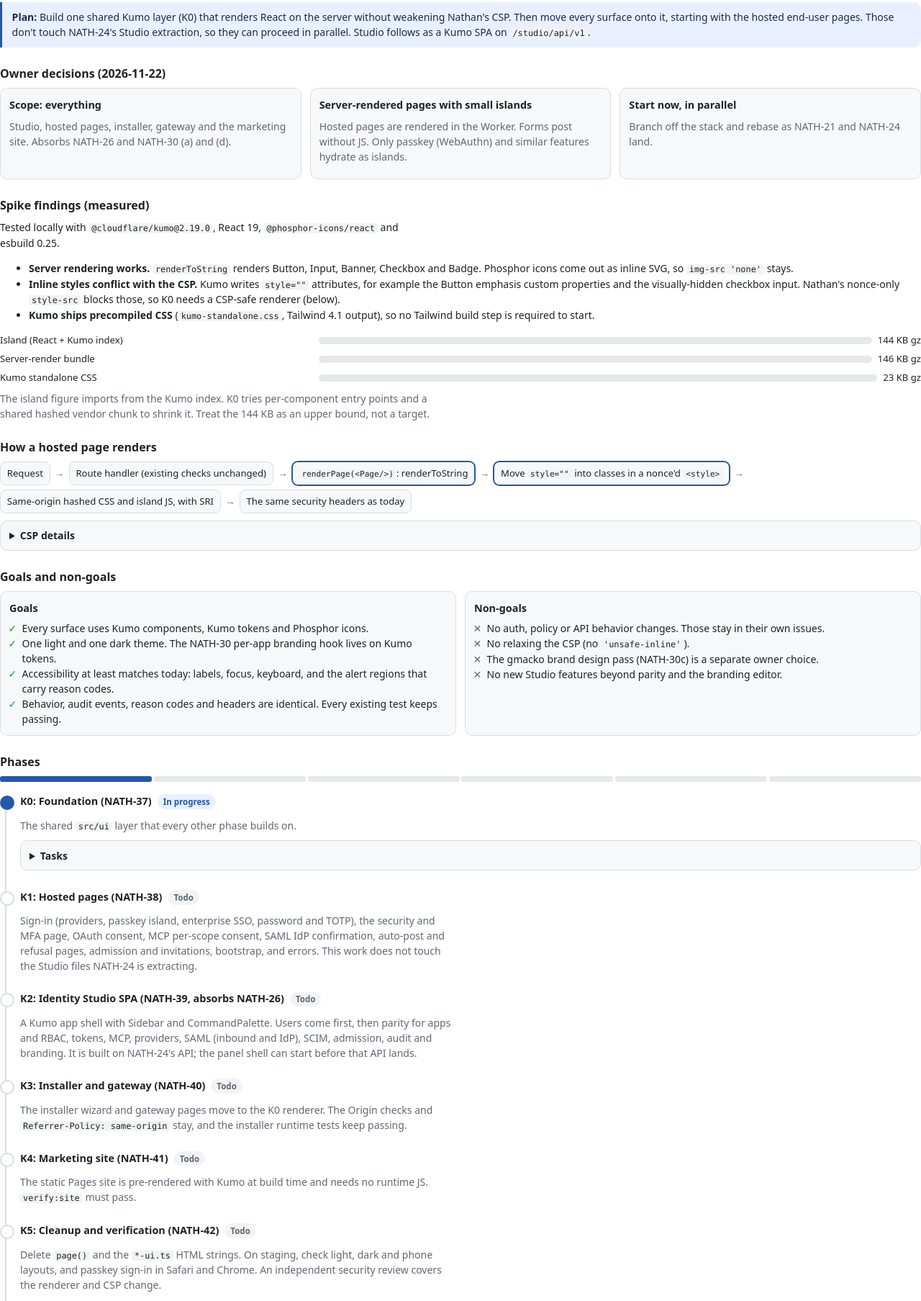
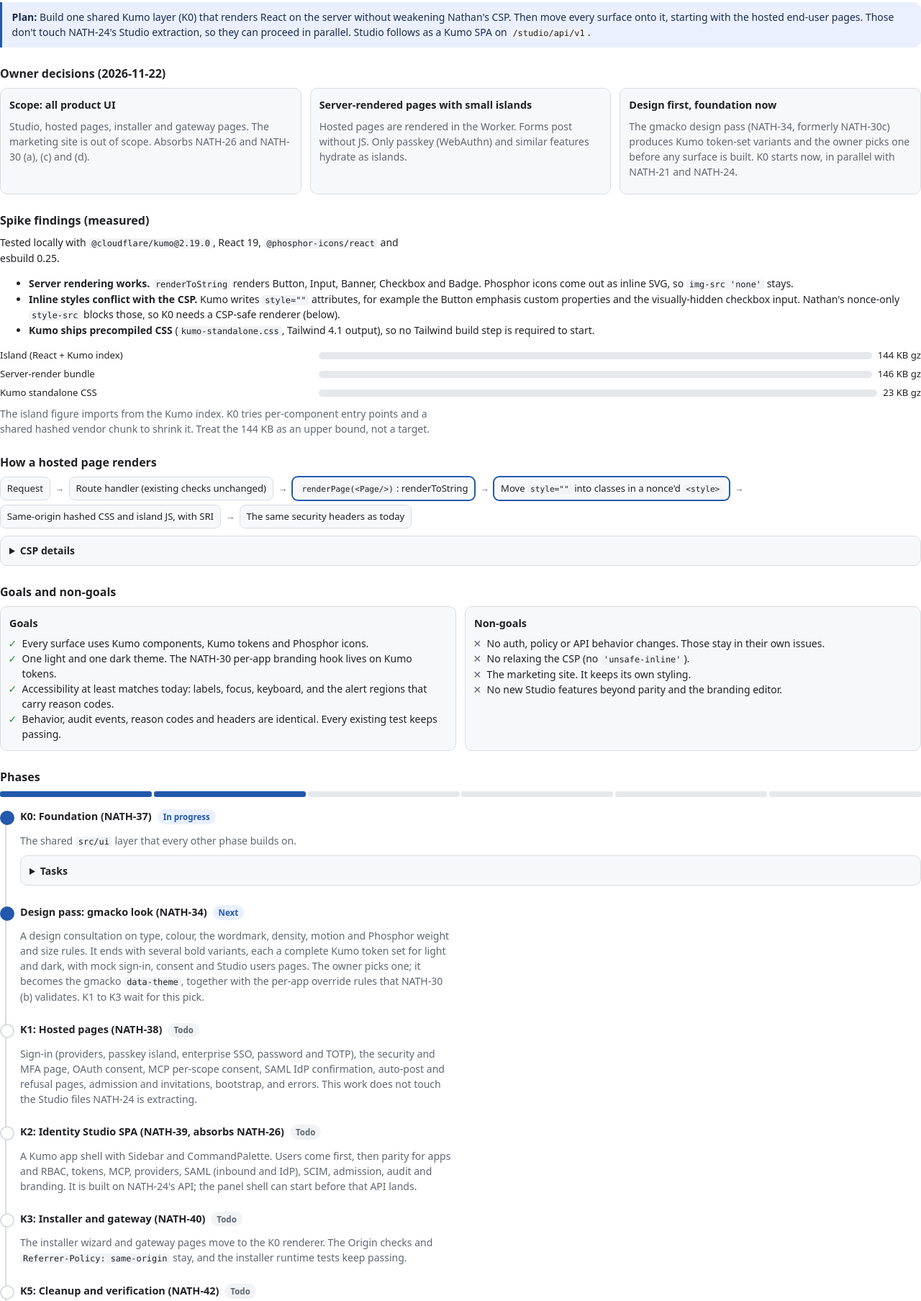
Before and after one commit to gmackie/nathan, a website: page docs/plans/2026-11-22-kumo-ui-overhaul.html in a window 1280 px wide. Shown: the part 89-1896 px from the top of the page at 72% size. Drawn offline with Linux system fonts and the light colour scheme.

Commit message:
NATH-32: plan scope per owner: no marketing site, design pass first
Co-Authored-By: Claude Opus 5.5 <noreply@anthropic.com>

```diff
--- a/docs/plans/2026-11-22-kumo-ui-overhaul.html
+++ b/docs/plans/2026-11-22-kumo-ui-overhaul.html
@@ -78,9 +78,9 @@
 
   <h2 class="reveal" style="--i:3">Owner decisions (2026-11-22)</h2>
   <div class="grid2">
-    <section class="card reveal" style="--i:4"><h3>Scope: everything</h3><p class="muted">Studio, hosted pages, installer, gateway and the marketing site. Absorbs NATH-26 and NATH-30 (a) and (d).</p></section>
+    <section class="card reveal" style="--i:4"><h3>Scope: all product UI</h3><p class="muted">Studio, hosted pages, installer and gateway pages. The marketing site is out of scope. Absorbs NATH-26 and NATH-30 (a), (c) and (d).</p></section>
     <section class="card reveal" style="--i:5"><h3>Server-rendered pages with small islands</h3><p class="muted">Hosted pages are rendered in the Worker. Forms post without JS. Only passkey (WebAuthn) and similar features hydrate as islands.</p></section>
-    <section class="card reveal" style="--i:6"><h3>Start now, in parallel</h3><p class="muted">Branch off the stack and rebase as NATH-21 and NATH-24 land.</p></section>
+    <section class="card reveal" style="--i:6"><h3>Design first, foundation now</h3><p class="muted">The gmacko design pass (NATH-34, formerly NATH-30c) produces Kumo token-set variants and the owner picks one before any surface is built. K0 starts now, in parallel with NATH-21 and NATH-24.</p></section>
   </div>
 
   <h2>Spike findings (measured)</h2>
@@ -126,14 +126,14 @@
     <section class="card"><h3>Non-goals</h3><ul class="nongoals">
       <li>No auth, policy or API behavior changes. Those stay in their own issues.</li>
       <li>No relaxing the CSP (no <code>'unsafe-inline'</code>).</li>
-      <li>The gmacko brand design pass (NATH-30c) is a separate owner choice.</li>
+      <li>The marketing site. It keeps its own styling.</li>
       <li>No new Studio features beyond parity and the branding editor.</li>
     </ul></section>
   </div>
 
   <h2>Phases</h2>
-  <div class="progress" role="img" aria-label="Phase K0 in progress, K1 to K5 to do">
-    <span class="active" style="--i:0"></span><span style="--i:1"></span><span style="--i:2"></span><span style="--i:3"></span><span style="--i:4"></span><span style="--i:5"></span>
+  <div class="progress" role="img" aria-label="K0 and the design pass in progress; K1, K2, K3 and K5 to do">
+    <span class="active" style="--i:0"></span><span class="active" style="--i:1"></span><span style="--i:2"></span><span style="--i:3"></span><span style="--i:4"></span><span style="--i:5"></span>
   </div>
   <ol class="timeline">
     <li class="active reveal" style="--i:7"><div class="head"><h3>K0: Foundation (NATH-37)</h3><span class="chip active">In progress</span></div>
@@ -148,14 +148,14 @@
           <tr><td>Phosphor icon map: providers (Google, Apple, GitHub, Discord, Twitch, X), security, status</td><td><code>src/ui/icons.tsx</code></td><td>Every provider in the registry has an icon</td><td><span class="chip todo">Todo</span></td></tr>
           <tr><td>Layouts: <code>AuthLayout</code>, <code>RefusalPage</code> (keeps reason codes), <code>AutoPostPage</code></td><td><code>src/ui/layouts/*</code></td><td>Server-render tests</td><td><span class="chip todo">Todo</span></td></tr>
         </tbody></table></div></details></li>
+    <li class="active reveal" style="--i:8"><div class="head"><h3>Design pass: gmacko look (NATH-34)</h3><span class="chip active">Next</span></div>
+      <p class="muted">A design consultation on type, colour, the wordmark, density, motion and Phosphor weight and size rules. It ends with several bold variants, each a complete Kumo token set for light and dark, with mock sign-in, consent and Studio users pages. The owner picks one; it becomes the gmacko <code>data-theme</code>, together with the per-app override rules that NATH-30 (b) validates. K1 to K3 wait for this pick.</p></li>
     <li class="reveal" style="--i:8"><div class="head"><h3>K1: Hosted pages (NATH-38)</h3><span class="chip todo">Todo</span></div>
       <p class="muted">Sign-in (providers, passkey island, enterprise SSO, password and TOTP), the security and MFA page, OAuth consent, MCP per-scope consent, SAML IdP confirmation, auto-post and refusal pages, admission and invitations, bootstrap, and errors. This work does not touch the Studio files NATH-24 is extracting.</p></li>
     <li class="reveal" style="--i:9"><div class="head"><h3>K2: Identity Studio SPA (NATH-39, absorbs NATH-26)</h3><span class="chip todo">Todo</span></div>
       <p class="muted">A Kumo app shell with Sidebar and CommandPalette. Users come first, then parity for apps and RBAC, tokens, MCP, providers, SAML (inbound and IdP), SCIM, admission, audit and branding. It is built on NATH-24's API; the panel shell can start before that API lands.</p></li>
     <li class="reveal" style="--i:10"><div class="head"><h3>K3: Installer and gateway (NATH-40)</h3><span class="chip todo">Todo</span></div>
       <p class="muted">The installer wizard and gateway pages move to the K0 renderer. The Origin checks and <code>Referrer-Policy: same-origin</code> stay, and the installer runtime tests keep passing.</p></li>
-    <li class="reveal" style="--i:11"><div class="head"><h3>K4: Marketing site (NATH-41)</h3><span class="chip todo">Todo</span></div>
-      <p class="muted">The static Pages site is pre-rendered with Kumo at build time and needs no runtime JS. <code>verify:site</code> must pass.</p></li>
     <li class="reveal" style="--i:12"><div class="head"><h3>K5: Cleanup and verification (NATH-42)</h3><span class="chip todo">Todo</span></div>
       <p class="muted">Delete <code>page()</code> and the <code>*-ui.ts</code> HTML strings. On staging, check light, dark and phone layouts, and passkey sign-in in Safari and Chrome. An independent security review covers the renderer and CSP change.</p></li>
   </ol>
@@ -186,13 +186,13 @@
 
   <h2>Coordination</h2>
   <ul>
-    <li>The NATH-20 sequencing thread is told that NATH-26 becomes K2 and that NATH-30 (a) and (d) move here.</li>
+    <li>Agreed with the NATH-20 thread: NATH-26 becomes K2; NATH-30 (a), (c) and (d) move here. NATH-30 (b) publishes the validated per-client token-override schema on <code>/studio/api/v1</code>, and K0's theme module consumes it with matching token names.</li>
     <li>The parallel Llavero overhaul (LLAV-4) uses the same stack, so renderer and theme lessons are worth sharing.</li>
   </ul>
 
   <h2>Open questions</h2>
   <ul>
-    <li>Brand look: keep today's dark-orange Nathan palette as the Kumo brand token, or wait for the NATH-30c gmacko design pass? The default proposed here is the current palette, until NATH-30c picks a variant.</li>
+    <li>Which design-pass variant becomes the gmacko theme (NATH-34). Until the owner picks, K0 ships a neutral Kumo theme with today's orange as the brand token.</li>
   </ul>
 </main>
 </body>
```
